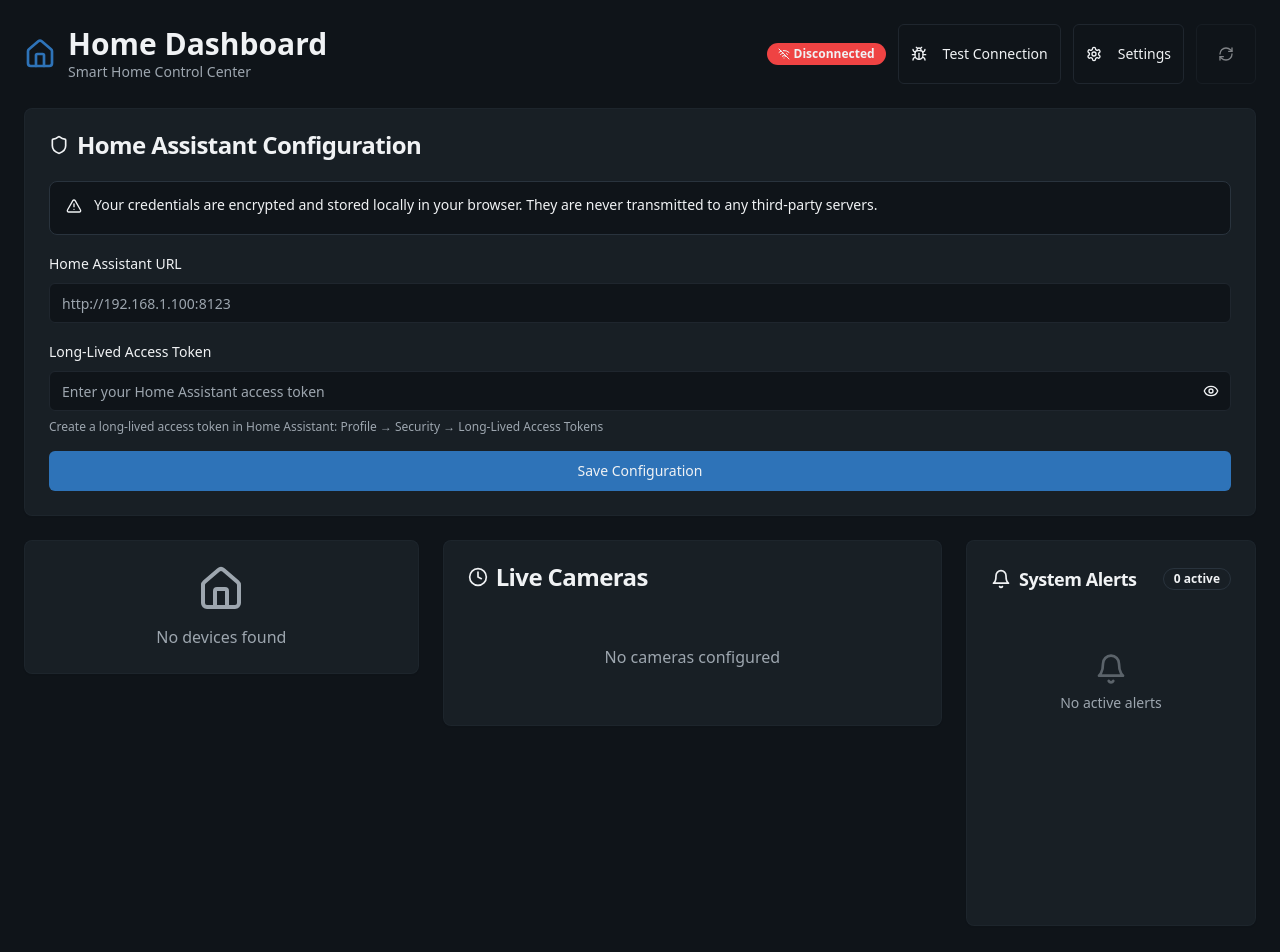
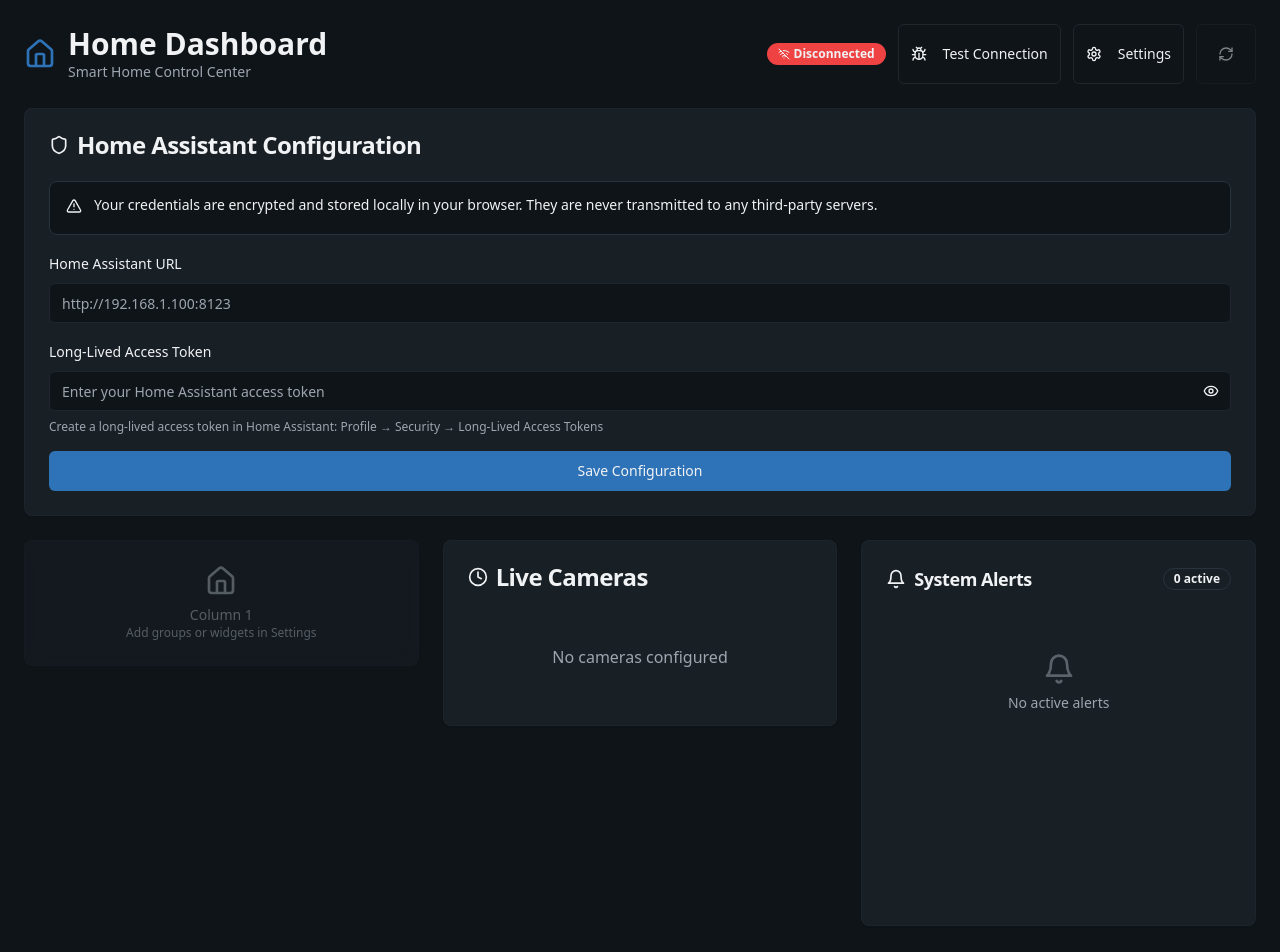
Before and after one commit to masterloucks/smart-home-mosaic-view, a React (Vite) app: page / in a window 1280 px wide. Shown: the top 952 px of the page. Built offline with nearby package versions, Linux system fonts and the light colour scheme.

Commit message:
Fix column layout
Ensure dashboard respects column layout changes and uses percentage-based column widths.

```diff
--- a/src/pages/Index.tsx
+++ b/src/pages/Index.tsx
@@ -2,6 +2,9 @@ import { useEffect } from 'react';
 import { useHomeAssistant } from '@/hooks/useHomeAssistant';
 import { useSecureConfig } from '@/hooks/useSecureConfig';
 import { useEntityConfig } from '@/hooks/useEntityConfig';
+import { useLayoutConfig } from '@/hooks/useLayoutConfig';
+import { useGroupConfig } from '@/hooks/useGroupConfig';
+import { useSystemWidgets } from '@/hooks/useSystemWidgets';
 import { DeviceGroup } from '@/components/DeviceGroup';
 import { CameraFeed } from '@/components/CameraFeed';
 import { AlertsPanel } from '@/components/AlertsPanel';
@@ -26,6 +29,9 @@ import { Link } from 'react-router-dom';
 const Index = () => {
   const { config, setConfig, isConfigured } = useSecureConfig();
   const { getEffectiveFilter } = useEntityConfig();
+  const { columns } = useLayoutConfig();
+  const { groups, getGroupsForColumn } = useGroupConfig();
+  const { getWidgetsForColumn } = useSystemWidgets();
 
   // Create config with entity filter for main entities display
   const configWithFilter = config ? {
@@ -64,9 +70,75 @@ const Index = () => {
     }
   }, [error, toast]);
 
-  // Group entities by type
+  // Map domain to group ID for entity assignment
+  const getGroupIdFromEntity = (entityId: string): string => {
+    const domain = entityId.split('.')[0];
+    switch (domain) {
+      case 'light':
+      case 'switch':
+        return 'lights_switches';
+      case 'climate':
+        return 'climate';
+      case 'fan':
+        return 'fans';
+      case 'cover':
+        return 'covers';
+      case 'media_player':
+        return 'media_players';
+      case 'lock':
+        return 'locks';
+      case 'binary_sensor':
+      case 'sensor':
+        return 'sensors';
+      case 'person':
+        return 'people';
+      case 'weather':
+        return 'weather';
+      default:
+        return 'sensors'; // fallback group
+    }
+  };
+
+  // Group entities by configured groups
+  const groupEntitiesByConfig = () => {
+    const entityValues = Object.values(entities);
+
+    // Debug: log entity filtering status
+    console.log('Entity filter status:', {
+      isConnected,
+      isFilterEnabled: configWithFilter?.entityFilter !== undefined,
+      filterCount: configWithFilter?.entityFilter?.length || 0,
+      totalEntities: entityValues.length,
+      actualEntityIds: Object.keys(entities),
+      filterEntities: configWithFilter?.entityFilter
+    });
+
+    return groups.map(group => {
+      // Get entities that belong to this group based on their entity IDs stored in the group
+      const groupEntities = group.entityIds
+        .map(entityId => entities[entityId])
+        .filter(entity => entity !== undefined);
+
+      return {
+        id: group.id,
+        name: group.name,
+        entities: groupEntities,
+        type: group.icon as any,
+        column: group.column
+      };
+    }).filter(group => group.entities.length > 0);
+  };
+
+  // Legacy groupEntities function for backward compatibility during transition
   const groupEntities = (): DeviceGroupType[] => {
-    const groups: DeviceGroupType[] = [];
+    // If groups have entities assigned, use the new system
+    const hasConfiguredGroups = groups.some(g => g.entityIds.length > 0);
+    if (hasConfiguredGroups) {
+      return groupEntitiesByConfig();
+    }
+
+    // Otherwise fall back to the old automatic grouping system
+    const legacyGroups: DeviceGroupType[] = [];
     const entityValues = Object.values(entities);
 
     // Debug: log entity filtering status
@@ -84,77 +156,24 @@ const Index = () => {
       e.entity_id.startsWith('light') || e.entity_id.startsWith('switch')
     );
     if (lightsAndSwitches.length > 0) {
-      groups.push({
+      legacyGroups.push({
         id: 'lights',
         name: 'Lights & Switches',
         entities: lightsAndSwitches,
-        type: 'light'
+        type: 'light',
+        column: 1
       });
     }
 
     // Climate controls
     const climate = entityValues.filter(e => e.entity_id.startsWith('climate'));
     if (climate.length > 0) {
-      groups.push({
+      legacyGroups.push({
         id: 'climate',
         name: 'Climate',
         entities: climate,
-        type: 'climate' as any
-      });
-    }
-
-    // Fans
-    const fans = entityValues.filter(e => e.entity_id.startsWith('fan'));
-    if (fans.length > 0) {
-      groups.push({
-        id: 'fans',
-        name: 'Fans',
-        entities: fans,
-        type: 'fan' as any
-      });
-    }
-
-    // Covers (blinds, curtains, etc.)
-    const covers = entityValues.filter(e => e.entity_id.startsWith('cover'));
-    if (covers.length > 0) {
-      groups.push({
-        id: 'covers',
-        name: 'Covers',
-        entities: covers,
-        type: 'cover' as any
-      });
-    }
-
-    // Media players
-    const mediaPlayers = entityValues.filter(e => e.entity_id.startsWith('media_player'));
-    if (mediaPlayers.length > 0) {
-      groups.push({
-        id: 'media_players',
-        name: 'Media Players',
-        entities: mediaPlayers,
-        type: 'media_player' as any
-      });
-    }
-
-    // Locks group
-    const locks = entityValues.filter(e => e.entity_id.includes('lock'));
-    if (locks.length > 0) {
-      groups.push({
-        id: 'locks',
-        name: 'Locks',
-        entities: locks,
-        type: 'lock'
-      });
-    }
-
-    // Binary sensors (doors, motion, etc.)
-    const binarySensors = entityValues.filter(e => e.entity_id.startsWith('binary_sensor'));
-    if (binarySensors.length > 0) {
-      groups.push({
-        id: 'binary_sensors',
-        name: 'Sensors',
-        entities: binarySensors,
-        type: 'binary_sensor'
+        type: 'climate' as any,
+        column: 1
       });
     }
 
@@ -164,128 +183,16 @@ const Index = () => {
       e.entity_id.includes('temperature')
     );
     if (temperatureSensors.length > 0) {
-      groups.push({
+      legacyGroups.push({
         id: 'temperature_sensors',
         name: 'Temperature',
         entities: temperatureSensors,
-        type: 'sensor'
+        type: 'sensor',
+        column: 1
       });
     }
 
-    // Device trackers
-    const deviceTrackers = entityValues.filter(e => e.entity_id.startsWith('device_tracker'));
-    if (deviceTrackers.length > 0) {
-      groups.push({
-        id: 'device_trackers',
-        name: 'Presence',
-        entities: deviceTrackers,
-        type: 'device_tracker'
-      });
-    }
-
-    // Person entities (added missing support)
-    const persons = entityValues.filter(e => e.entity_id.startsWith('person'));
-    if (persons.length > 0) {
-      groups.push({
-        id: 'persons',
-        name: 'People',
-        entities: persons,
-        type: 'person' as any
-      });
-    }
-
-    // Weather entities
-    const weather = entityValues.filter(e => e.entity_id.startsWith('weather'));
-    if (weather.length > 0) {
-      groups.push({
-        id: 'weather',
-        name: 'Weather',
-        entities: weather,
-        type: 'weather' as any
-      });
-    }
-
-    // Automation entities
-    const automations = entityValues.filter(e => e.entity_id.startsWith('automation'));
-    if (automations.length > 0) {
-      groups.push({
-        id: 'automations',
-        name: 'Automations',
-        entities: automations,
-        type: 'automation' as any
-      });
-    }
-
-    // Script entities
-    const scripts = entityValues.filter(e => e.entity_id.startsWith('script'));
-    if (scripts.length > 0) {
-      groups.push({
-        id: 'scripts',
-        name: 'Scripts',
-        entities: scripts,
-        type: 'script' as any
-      });
-    }
-
-    // Scene entities
-    const scenes = entityValues.filter(e => e.entity_id.startsWith('scene'));
-    if (scenes.length > 0) {
-      groups.push({
-        id: 'scenes',
-        name: 'Scenes',
-        entities: scenes,
-        type: 'scene' as any
-      });
-    }
-
-    // Input entities (input_boolean, input_number, etc.)
-    const inputs = entityValues.filter(e => e.entity_id.startsWith('input_'));
-    if (inputs.length > 0) {
-      groups.push({
-        id: 'inputs',
-        name: 'Input Controls',
-        entities: inputs,
-        type: 'input' as any
-      });
-    }
-
-    // Timer entities
-    const timers = entityValues.filter(e => e.entity_id.startsWith('timer'));
-    if (timers.length > 0) {
-      groups.push({
-        id: 'timers',
-        name: 'Timers',
-        entities: timers,
-        type: 'timer' as any
-      });
-    }
-
-    // Button entities
-    const buttons = entityValues.filter(e => e.entity_id.startsWith('button'));
-    if (buttons.length > 0) {
-      groups.push({
-        id: 'buttons',
-        name: 'Buttons',
-        entities: buttons,
-        type: 'button' as any
-      });
-    }
-
-    // Other sensor types (non-temperature)
-    const otherSensors = entityValues.filter(e =>
-      e.entity_id.startsWith('sensor') &&
-      !e.entity_id.includes('temperature')
-    );
-    if (otherSensors.length > 0) {
-      groups.push({
-        id: 'other_sensors',
-        name: 'Other Sensors',
-        entities: otherSensors,
-        type: 'sensor'
-      });
-    }
-
-    return groups;
+    return legacyGroups;
   };
 
   // Get camera entities
@@ -427,11 +334,23 @@ const Index = () => {
         </div>
       )}
 
-      {/* Main Grid Layout */}
-      <div className="grid grid-cols-1 lg:grid-cols-12 gap-6">
-        {/* Device Groups - Left Column */}
-        <div className="lg:col-span-4 space-y-6">
-          {deviceGroups.map((group) => (
+      {/* Main Grid Layout - Dynamic Columns */}
+      <div
+        className="grid gap-6"
+        style={{
+          gridTemplateColumns: `repeat(${columns || 3}, 1fr)`,
+          display: 'grid'
+        }}
+      >
+        {Array.from({ length: columns || 3 }, (_, columnIndex) => {
+          const columnNumber = columnIndex + 1;
+          const columnGroups = deviceGroups.filter(group => (group as any).column === columnNumber);
+          const columnWidgets = getWidgetsForColumn(columnNumber);
+
+          return (
+            <div key={columnNumber} className="space-y-6">
+              {/* Render groups for this column */}
+              {columnGroups.map((group) => (
                 <DeviceGroup
                   key={group.id}
                   group={group}
@@ -439,18 +358,8 @@ const Index = () => {
                 />
               ))}
 
-          {deviceGroups.length === 0 && !isLoading && (
-            <Card className="glass-effect">
-              <CardContent className="p-6 text-center">
-                <Home className="h-12 w-12 mx-auto mb-3 text-muted-foreground" />
-                <p className="text-muted-foreground">No devices found</p>
-              </CardContent>
-            </Card>
-          )}
-        </div>
-
-        {/* Camera Feeds - Center Column */}
-        <div className="lg:col-span-5 space-y-6">
+              {/* Render camera widget for this column */}
+              {columnWidgets.some(w => w.type === 'cameras') && (
                 <Card className="glass-effect">
                   <CardHeader>
                     <CardTitle className="flex items-center gap-2">
@@ -475,10 +384,10 @@ const Index = () => {
                     )}
                   </CardContent>
                 </Card>
-        </div>
+              )}
 
-        {/* Alerts Panel - Right Column */}
-        <div className="lg:col-span-3 space-y-6">
+              {/* Render alerts widget for this column */}
+              {columnWidgets.some(w => w.type === 'alerts') && (
                 <AlertsPanel
                   alerts={alerts}
                   onDismissAlert={(alertId) => {
@@ -486,8 +395,21 @@ const Index = () => {
                     console.log('Dismiss alert:', alertId);
                   }}
                 />
+              )}
 
+              {/* Show placeholder for empty columns */}
+              {columnGroups.length === 0 && columnWidgets.length === 0 && (
+                <Card className="glass-effect opacity-50">
+                  <CardContent className="p-6 text-center">
+                    <Home className="h-8 w-8 mx-auto mb-2 text-muted-foreground" />
+                    <p className="text-sm text-muted-foreground">Column {columnNumber}</p>
+                    <p className="text-xs text-muted-foreground">Add groups or widgets in Settings</p>
+                  </CardContent>
+                </Card>
+              )}
             </div>
+          );
+        })}
       </div>
 
       {/* Status Footer */}
--- a/src/types/homeassistant.ts
+++ b/src/types/homeassistant.ts
@@ -71,4 +71,5 @@ export type DeviceGroup = {
   name: string;
   entities: HAEntity[];
   type: 'sensor' | 'binary_sensor' | 'lock' | 'device_tracker' | 'camera' | 'light' | 'climate' | 'fan' | 'cover' | 'media_player' | 'person' | 'weather' | 'automation' | 'script' | 'scene' | 'input' | 'timer' | 'button';
+  column?: number;
 };
```
Lines whose indentation alone changed are shown as unchanged.
